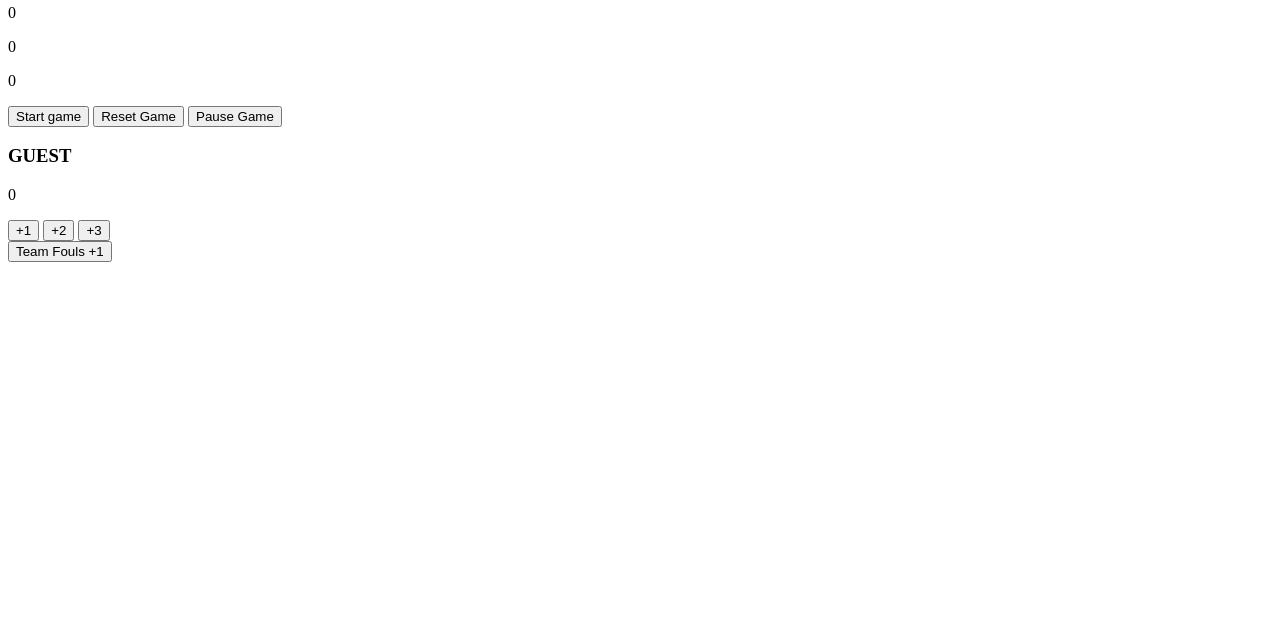
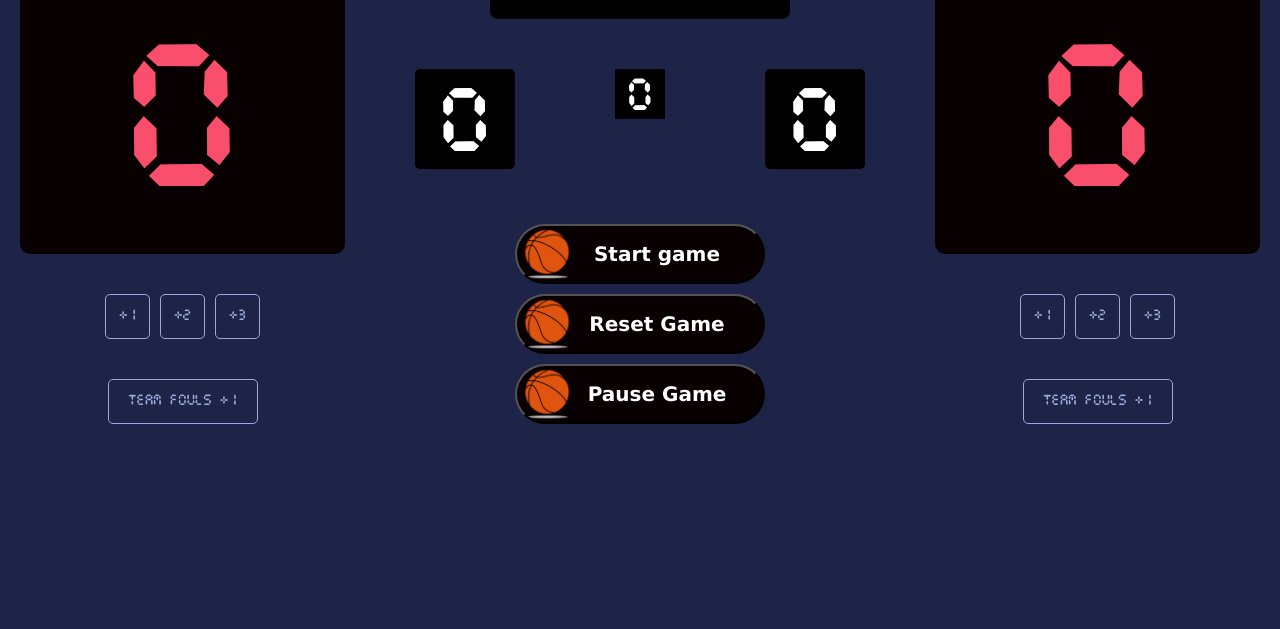
Before and after one commit to coder-shrine/Basketball-Scoreboard, a plain HTML site: page index.html in a window 1280 px wide. Shown: the part 171-800 px from the top of the page. Drawn offline with Linux system fonts and the light colour scheme.

Commit message:
Update index.html

```diff
--- a/index.html
+++ b/index.html
@@ -1,6 +1,6 @@
 <html>
     <head>
-        <link rel="preload" href="styles.css" as="style">
+        <link rel="stylesheet" href="styles.css" rel="'preload">
 
     </head>
     <body>
```
